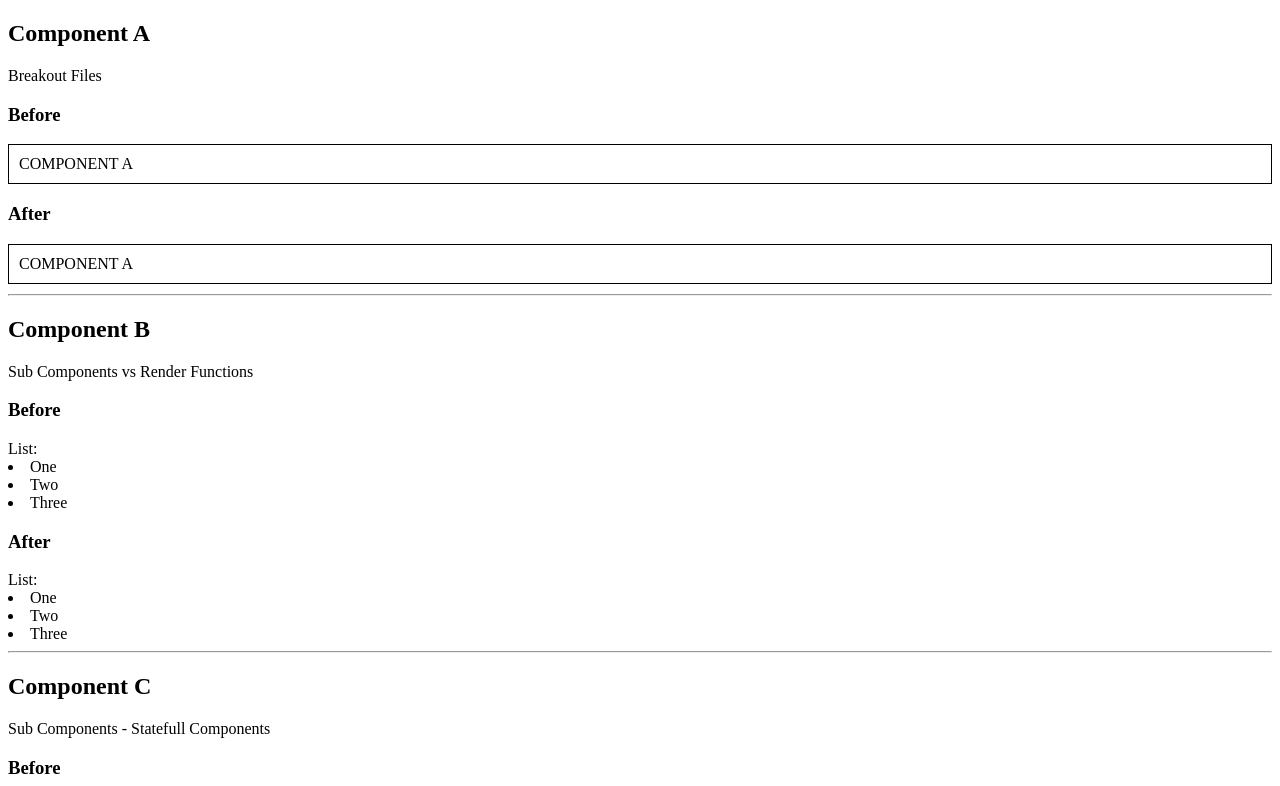
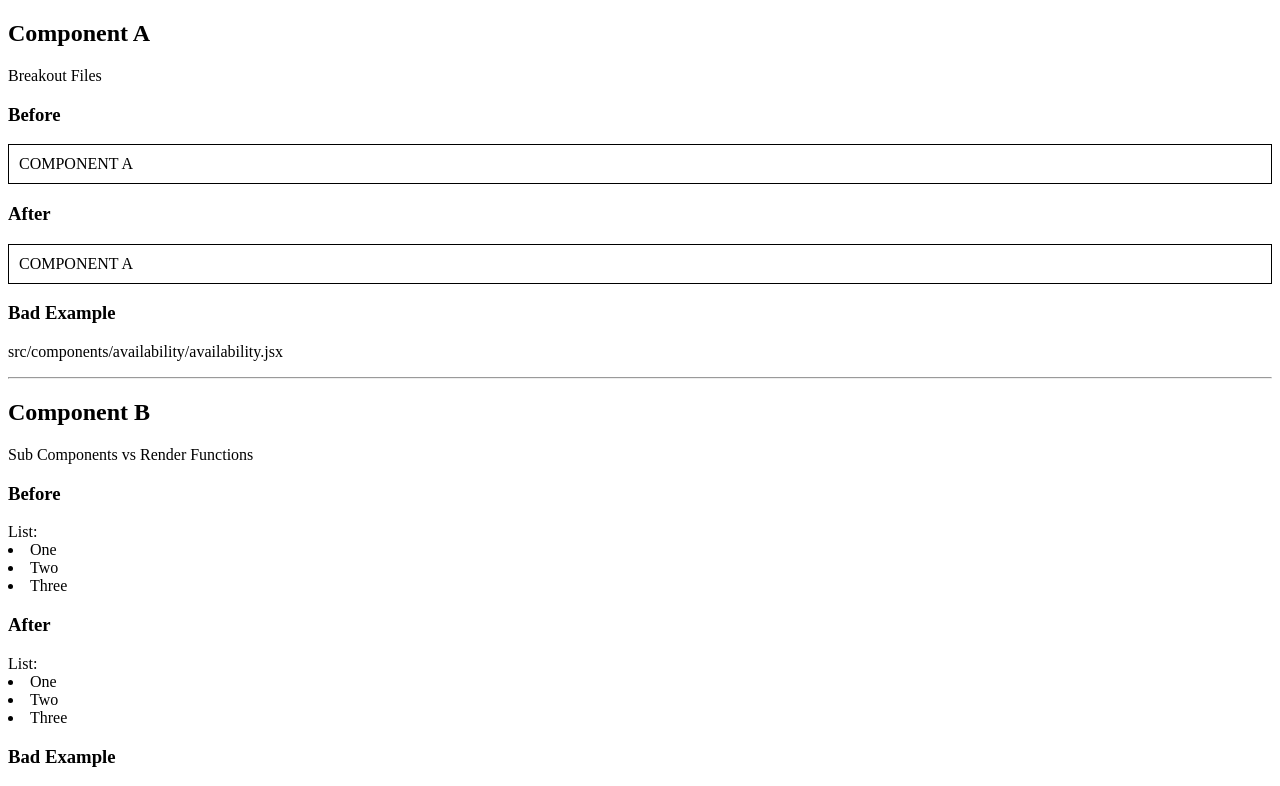
Before and after one commit to travishoki/react-standards-less-huge-and-more-awesome, a React (Create React App) app: page / in a window 1280 px wide. Shown: the top 786 px of the page. Built offline with nearby package versions, Linux system fonts and the light colour scheme.

Commit message:
bad example links

```diff
--- a/src/App.js
+++ b/src/App.js
@@ -23,6 +23,9 @@ const App = () => (
 
       <h3>After</h3>
       <ComponentAAfter />
+
+      <h3>Bad Example</h3>
+      <p>src/components/availability/availability.jsx</p>
     </section>
 
     <hr />
@@ -36,6 +39,9 @@ const App = () => (
 
       <h3>After</h3>
       <ComponentBAfter />
+
+      <h3>Bad Example</h3>
+      <p>src/components/dashboard/setupInfo.js</p>
     </section>
 
     <hr />
```
